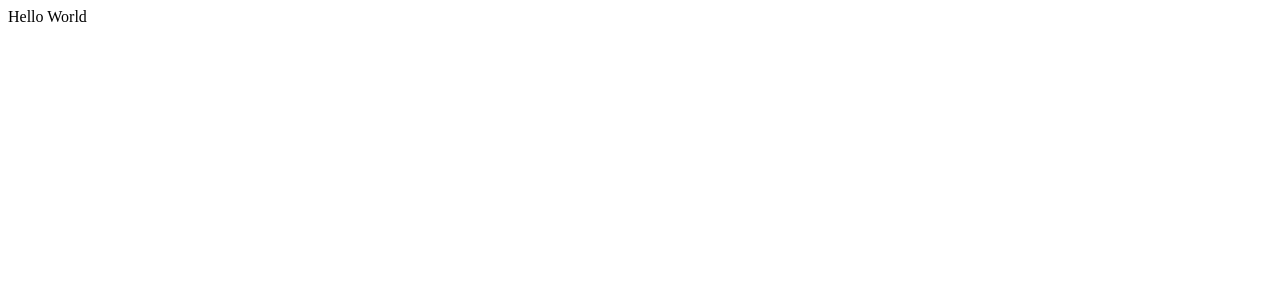
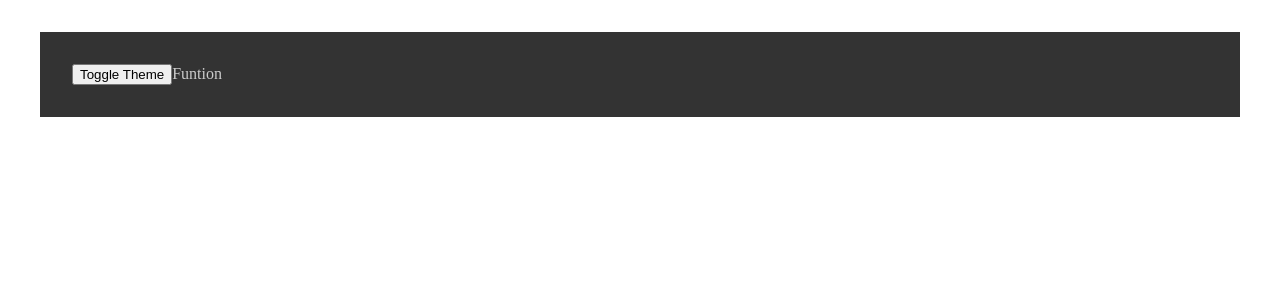
Before and after one commit to 7emmytim/learn_hooks, a React (Create React App) app: page / in a window 1280 px wide. Shown: the top 300 px of the page. Built offline with nearby package versions, Linux system fonts and the light colour scheme.

Commit message:
use context tutorial

```diff
--- a/src/App.js
+++ b/src/App.js
@@ -1,8 +1,12 @@
+import FunctionContextComponent from './FunctionContextComponent'
+import { ThemeProvider } from './ThemeContext'
+
 const App = () => {
+
   return (
-    <div>
-      Hello World
-    </div>
+    <ThemeProvider>
+      <FunctionContextComponent />
+    </ThemeProvider>
   )
 }
 
--- /dev/null
+++ b/src/FunctionContextComponent.js
@@ -0,0 +1,23 @@
+import { useTheme, useThemeUpdate } from './ThemeContext'
+
+const FunctionContextComponent = () => {
+
+  const darkTheme = useTheme()
+  const toggleTheme = useThemeUpdate()
+
+  const themeStyles = {
+    backgroundColor: darkTheme ? '#333' : '#CCC',
+    color: darkTheme ? '#CCC' : '#333',
+    padding: '2rem',
+    margin: '2rem'
+  }
+
+  return (
+    <div style={themeStyles}>
+      <button onClick={toggleTheme}>Toggle Theme</button>
+      Funtion
+    </div>
+  )
+}
+
+export default FunctionContextComponent
--- /dev/null
+++ b/src/ThemeContext.js
@@ -0,0 +1,21 @@
+import { createContext, useContext, useState } from 'react'
+
+const ThemeContext = createContext()
+const ThemeUpdateContext = createContext()
+
+export const useTheme = () => useContext(ThemeContext)
+export const useThemeUpdate = () => useContext(ThemeUpdateContext)
+
+export const ThemeProvider = ({ children }) => {
+    const [darkTheme, setDarkTheme] = useState(true)
+
+    const toggleTheme = () => setDarkTheme(prev => !prev)
+
+    return (
+        <ThemeContext.Provider value={darkTheme}>
+            <ThemeUpdateContext.Provider value={toggleTheme}>
+                {children}
+            </ThemeUpdateContext.Provider>
+        </ThemeContext.Provider>
+    )
+}
```
Also changed, not shown: src/ClassContextComponent.js (added, +9 -0 lines).
